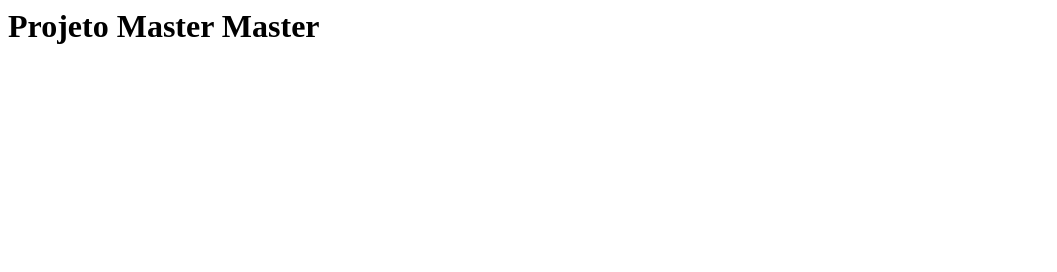
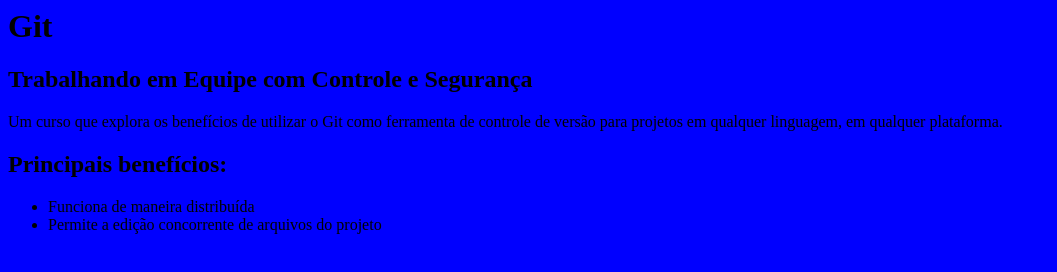
Before and after one commit to Thalisson42/projeto-git, a plain HTML site: page index.html in a window 1280 px wide. Shown: the whole page, without its empty margins (0-1057 px from the left). Drawn offline with Linux system fonts and the light colour scheme.

Commit message:
Alterando o cabeçalho e inicio do design

```diff
--- /dev/null
+++ b/estilo.css
@@ -0,0 +1,3 @@
+body {
+	background-color: blue;
+}
--- a/index.html
+++ b/index.html
@@ -1,7 +1,20 @@
 <html>
     <head>
+		<link rel="stylesheet" href="estilo.css">
     </head>
     <body>
-		<h1> Projeto Master Master </h1>
+		<h1>Git<h1>
+		<h2>Trabalhando em Equipe com Controle e Segurança</h2>
+
+		<p>
+			Um curso que explora os benefícios de utilizar o Git como ferramenta de controle de versão para projetos
+			em qualquer linguagem, em qualquer plataforma.
+		</p>
+
+		<h2>Principais benefícios:</h2>
+		<ul>
+			<li>Funciona de maneira distribuída</li>
+			<li>Permite a edição concorrente de arquivos do projeto</li>
+		</ul>
     </body>
 </html>
```
